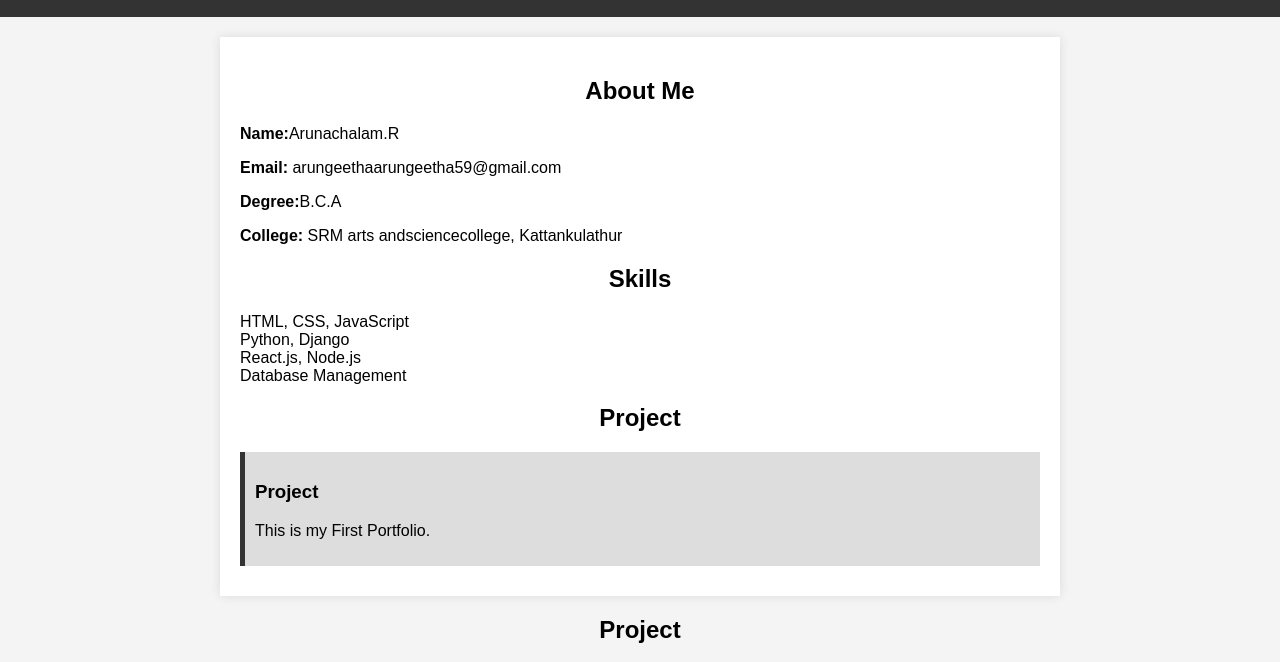
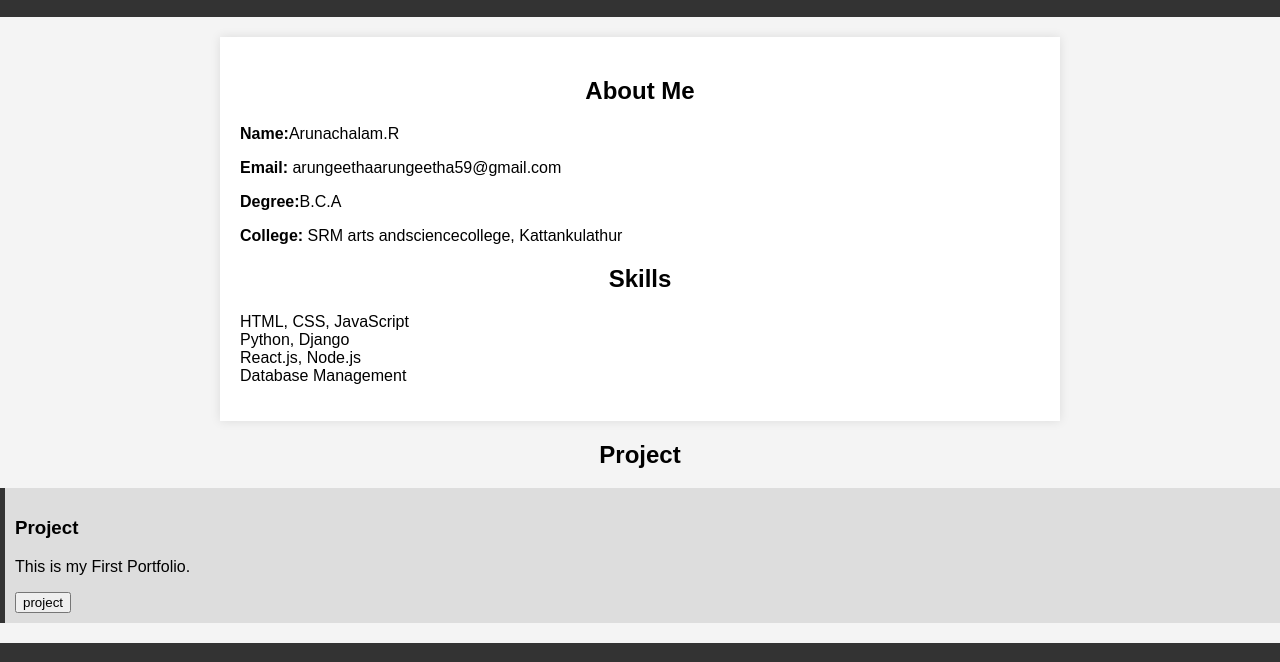
Before and after one commit to arunachalam-srm5/arun, a plain HTML site: page index.html in a window 1280 px wide. Shown: the part 95-757 px from the top of the page. Drawn offline with Linux system fonts and the light colour scheme.

Commit message:
index.html

```diff
--- a/index.html
+++ b/index.html
@@ -77,15 +77,7 @@
             </ul>
         </section>
 
-        <section class="projects">
-            <h2>Project</h2>
-            <div class="project-card">
-                <h3>Project </h3>
-                <p>This is my First Portfolio.</p>
-            </div>
 
-
-        </section>
     </div>
  <section class="projects">
             <h2>Project</h2>
```
